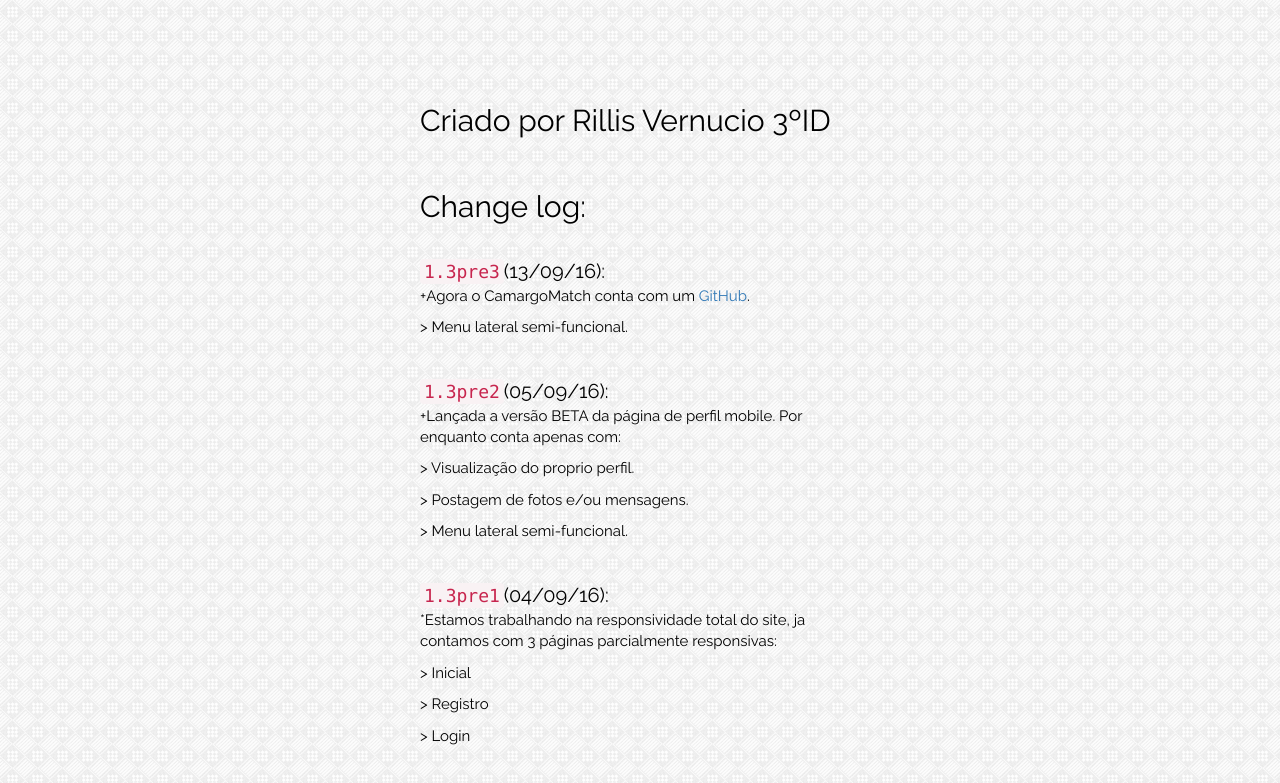
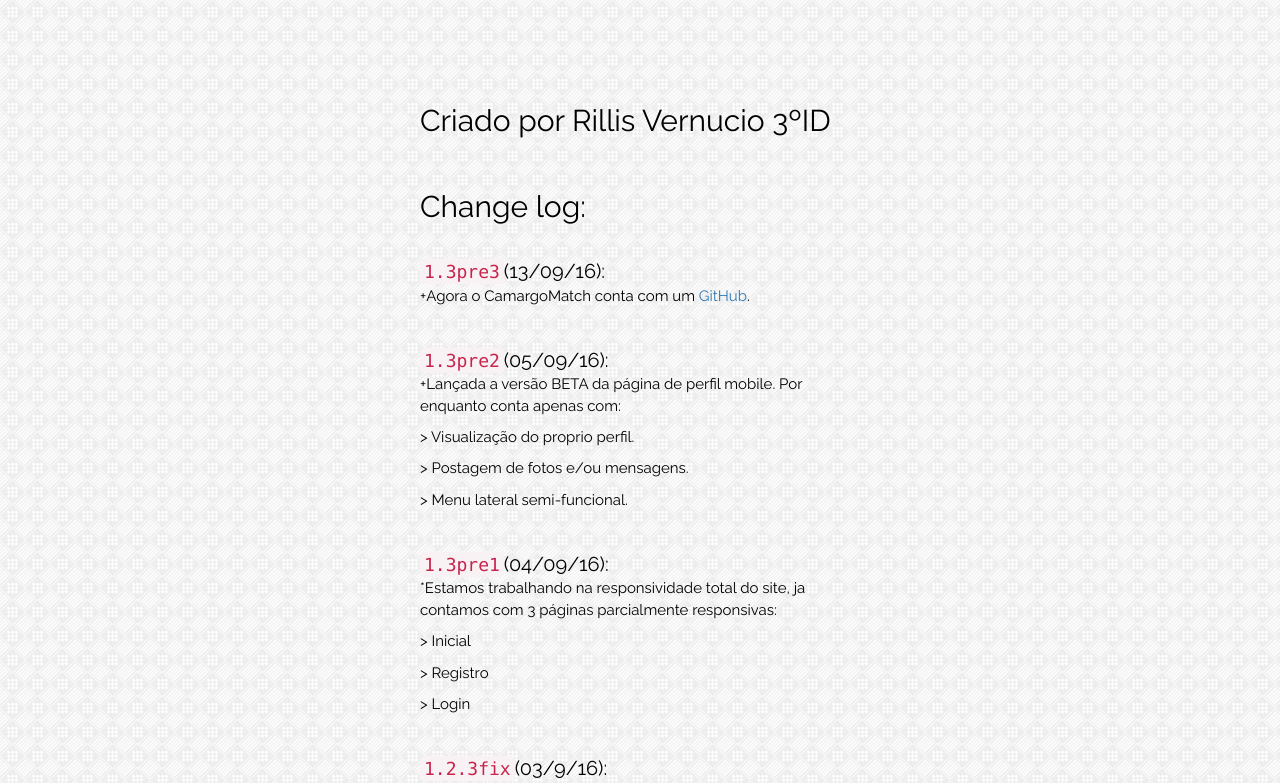
Before and after one commit to rillis/CamargoMatch, a PHP site: page /sobre.php in a window 1280 px wide. Shown: the top 783 px of the page. Run offline with PHP 8.4, Linux system fonts and the light colour scheme.

Commit message:
update: sobre2

```diff
--- a/sobre.php
+++ b/sobre.php
@@ -49,7 +49,6 @@
 				<br>
 				<span class="version"><br><code>1.3pre3</code>(13/09/16):</span>
 				<p>+Agora o CamargoMatch conta com um <a href="https://github.com/rillis/CamargoMatch" target="_blank">GitHub</a>.</p>
-				<p>> Menu lateral semi-funcional.</p>
 				<span class="version"><br><code>1.3pre2</code>(05/09/16):</span>
 				<p>+Lançada a versão BETA da página de perfil mobile. Por enquanto conta apenas com:</p>
 				<p>> Visualização do proprio perfil.</p>
```
